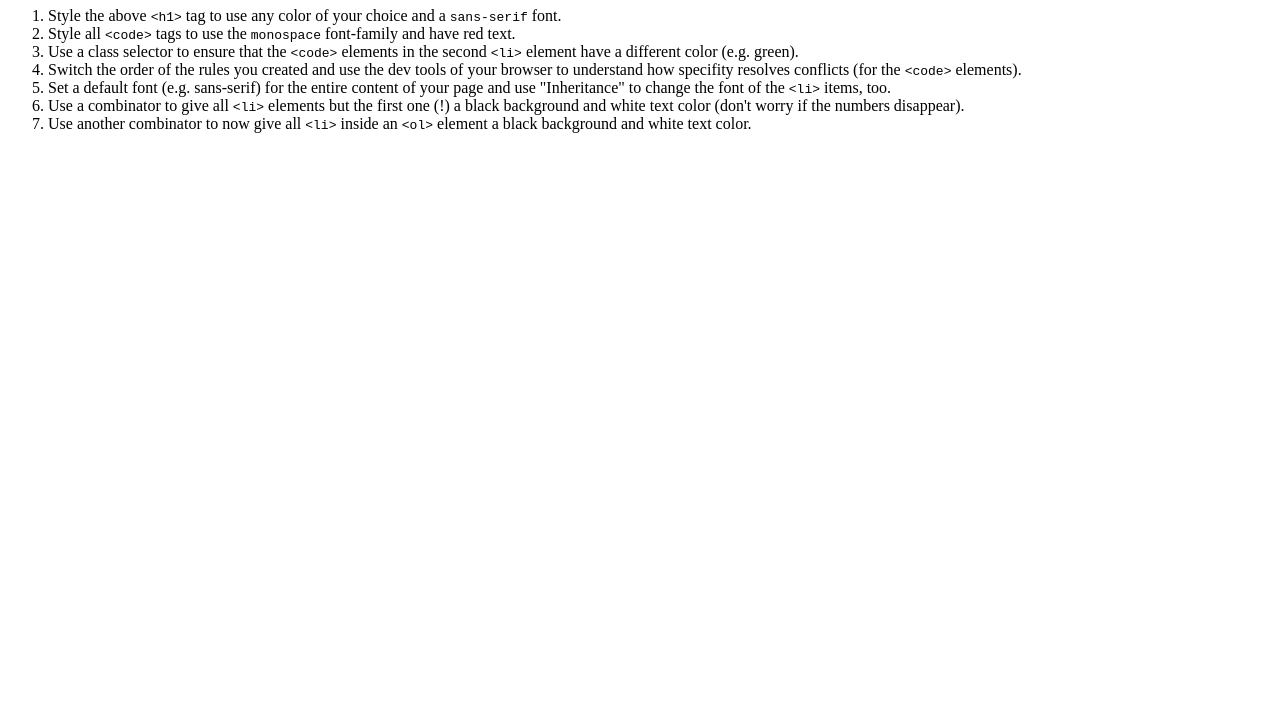
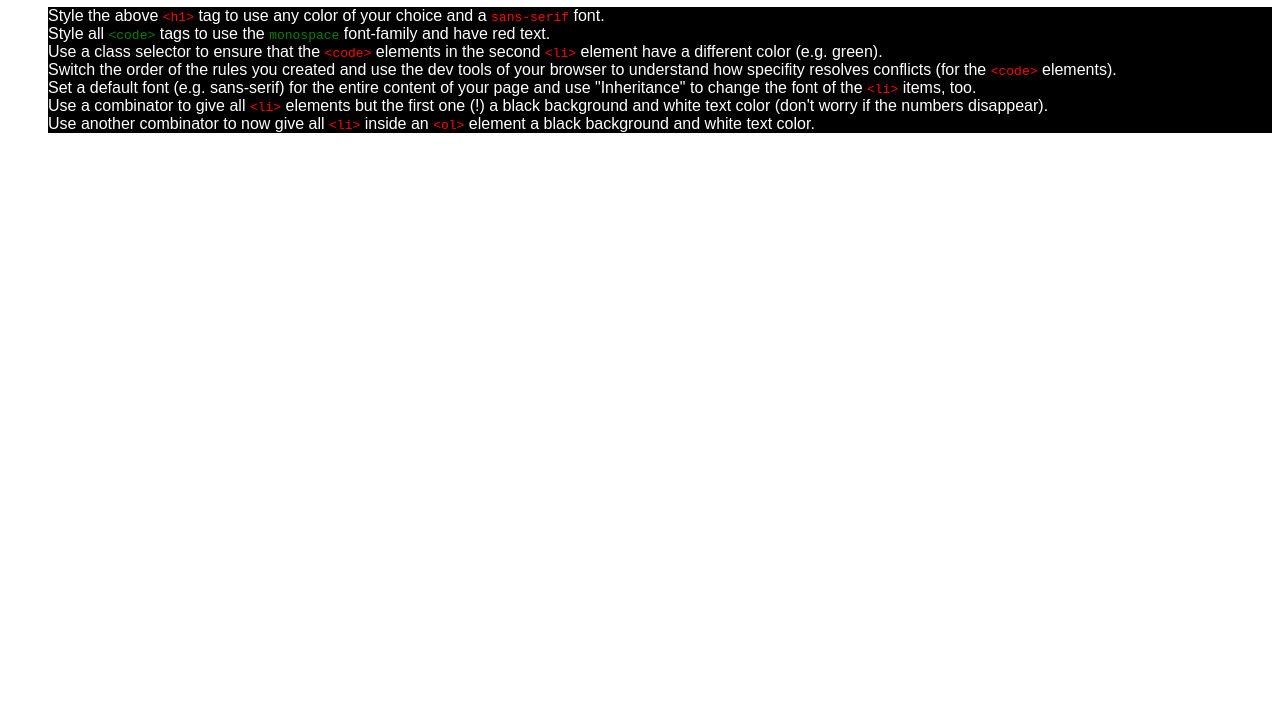
Before and after one commit to jgyy/basics-06, a plain HTML site: page index.html in a window 1280 px wide. Shown: the part 73-800 px from the top of the page. Drawn offline with Linux system fonts and the light colour scheme.

Commit message:
assignment done

```diff
--- a/index.html
+++ b/index.html
@@ -1,5 +1,6 @@
 <!DOCTYPE html>
 <html lang="en">
+
 <head>
     <meta charset="UTF-8">
     <meta name="viewport" content="width=device-width, initial-scale=1.0">
@@ -7,16 +8,31 @@
     <title>CSS Course</title>
     <link rel="stylesheet" href="main.css">
 </head>
+
 <body>
     <h1 id="assignment-instructions">Assignment - Selectors &amp; Properties</h1>
     <ol>
-        <li>Style the above <code>&lt;h1&gt;</code> tag to use any color of your choice and a <code>sans-serif</code> font.</li>
-        <li>Style all <code>&lt;code&gt;</code> tags to use the <code>monospace</code> font-family and have red text.</li>
-        <li>Use a class selector to ensure that the <code>&lt;code&gt;</code> elements in the second <code>&lt;li&gt;</code> element have a different color (e.g. green).</li>
-        <li>Switch the order of the rules you created and use the dev tools of your browser to understand how specifity resolves conflicts (for the <code>&lt;code&gt;</code> elements).</li>
-        <li>Set a default font (e.g. sans-serif) for the entire content of your page and use "Inheritance" to change the font of the <code>&lt;li&gt;</code> items, too.</li>
-        <li>Use a combinator to give all <code>&lt;li&gt;</code> elements but the first one (!) a black background and white text color (don't worry if the numbers disappear).</li>
-        <li>Use another combinator to now give all <code>&lt;li&gt;</code> inside an <code>&lt;ol&gt;</code> element a black background and white text color.</li>
+        <li>Style the above
+            <code>&lt;h1&gt;</code> tag to use any color of your choice and a
+            <code>sans-serif</code> font.</li>
+        <li>Style all
+            <code class="green">&lt;code&gt;</code> tags to use the
+            <code class="green">monospace</code> font-family and have red text.</li>
+        <li>Use a class selector to ensure that the
+            <code>&lt;code&gt;</code> elements in the second
+            <code>&lt;li&gt;</code> element have a different color (e.g. green).</li>
+        <li>Switch the order of the rules you created and use the dev tools of your browser to understand how specifity resolves
+            conflicts (for the
+            <code>&lt;code&gt;</code> elements).</li>
+        <li>Set a default font (e.g. sans-serif) for the entire content of your page and use "Inheritance" to change the font
+            of the
+            <code>&lt;li&gt;</code> items, too.</li>
+        <li>Use a combinator to give all
+            <code>&lt;li&gt;</code> elements but the first one (!) a black background and white text color (don't worry if the numbers disappear).</li>
+        <li>Use another combinator to now give all
+            <code>&lt;li&gt;</code> inside an
+            <code>&lt;ol&gt;</code> element a black background and white text color.</li>
     </ol>
 </body>
+
 </html>
--- a/main.css
+++ b/main.css
@@ -0,0 +1,31 @@
+code {
+    color: red;
+    font-family: monospace;
+}
+
+h1 {
+    color: blue;
+    font-family: sans-serif;
+}
+
+.green {
+    color: green;
+}
+
+body {
+    font-family: sans-serif;
+}
+
+li {
+    font-family: inherit;
+}
+
+ol li ~ li{
+    background: black;
+    color: white;
+}
+
+ol li {
+    background: black;
+    color: white;
+}
```
